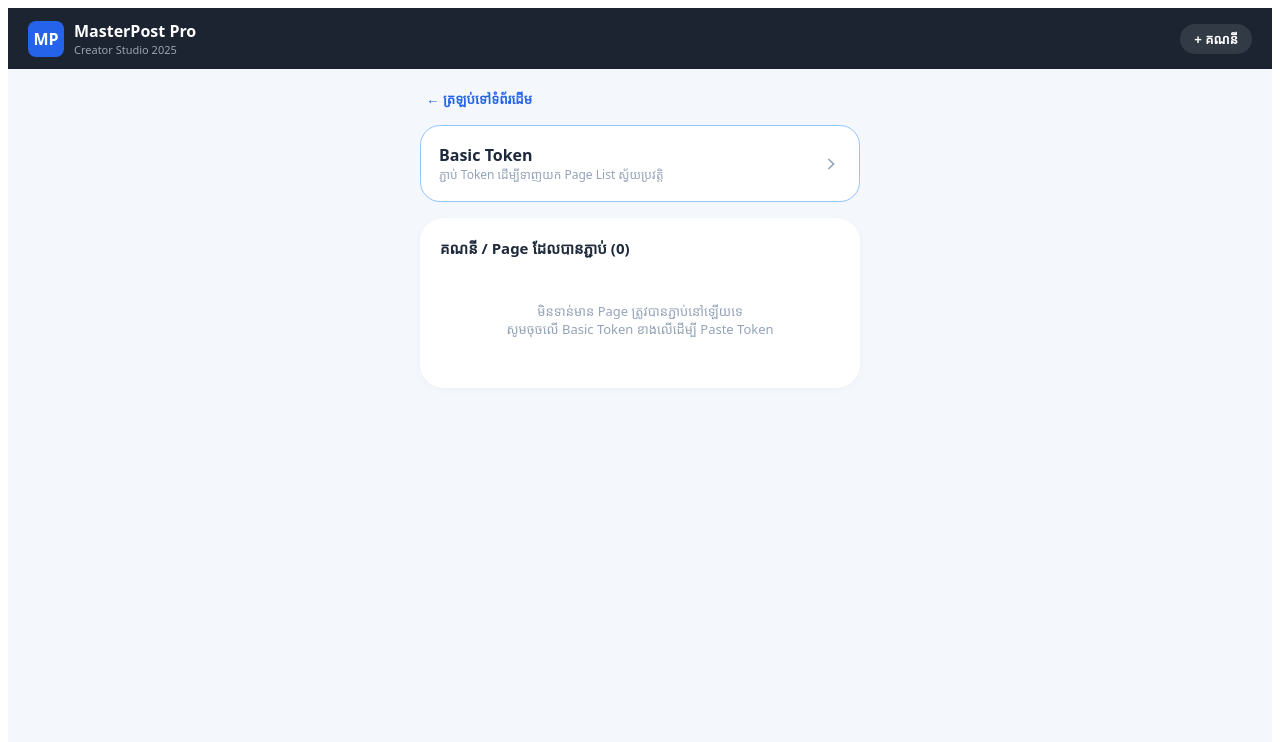
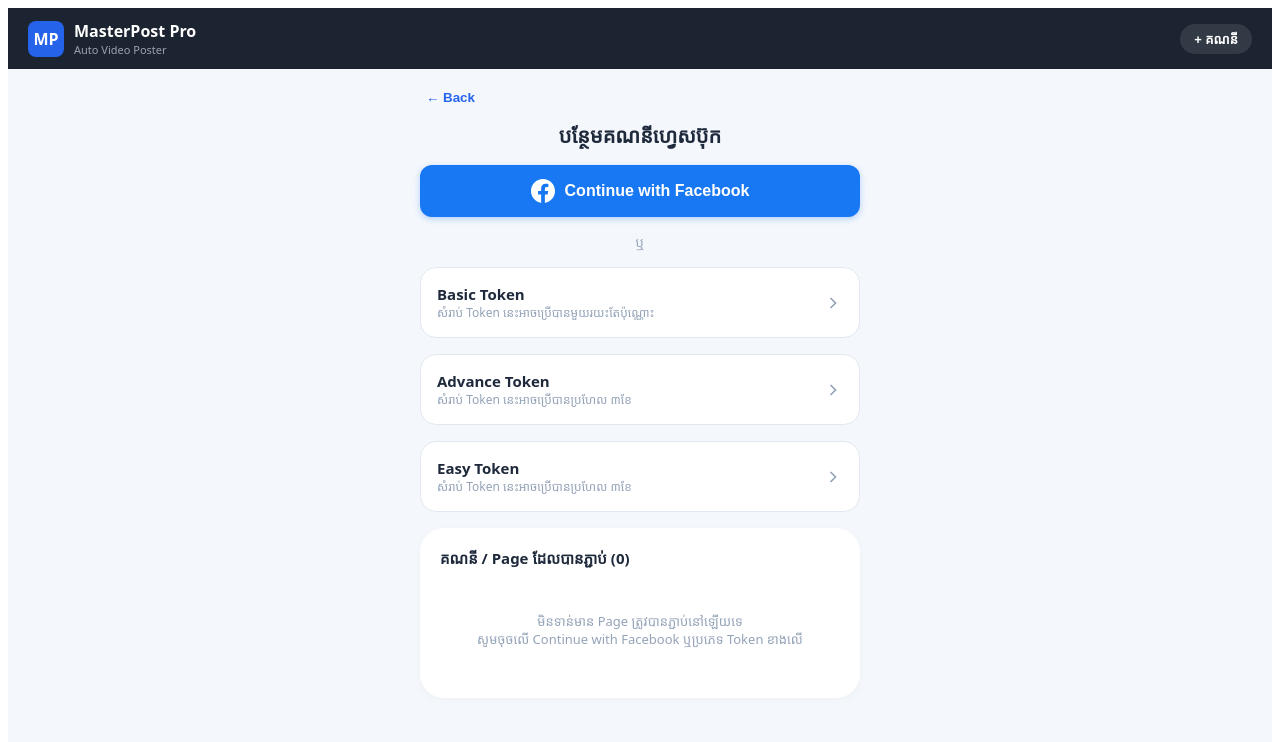
Before and after one commit to poozsvit77-source/crosspost-backend, a React (Vite) app: page / in a window 1280 px wide. Both pictures are taken after a click on the button "+ គណនី". Shown: the top 742 px of the page. Built offline with nearby package versions, Linux system fonts and the light colour scheme.

Commit message:
Update App.jsx

```diff
--- a/src/App.jsx
+++ b/src/App.jsx
@@ -1,4 +1,7 @@
-import React, { useState } from 'react';
+import React, { useState, useEffect } from 'react';
+
+// Meta App ID របស់អ្នកពី Meta Developer Dashboard
+const FB_APP_ID = "2280988049423779";
 
 export default function App() {
   const [activeTab, setActiveTab] = useState('home');
@@ -19,6 +22,61 @@
   const [loading, setLoading] = useState(false);
   const [status, setStatus] = useState('');
 
+  // Initialize Facebook SDK ពេល App ដើរដំបូង
+  useEffect(() => {
+    window.fbAsyncInit = function() {
+      if (window.FB) {
+        window.FB.init({
+          appId      : FB_APP_ID,
+          cookie     : true,
+          xfbml      : true,
+          version    : 'v18.0'
+        });
+      }
+    };
+  }, []);
+
+  // មុខងារចុច Continue with Facebook (Auto Login)
+  const handleFacebookLogin = () => {
+    if (!window.FB) {
+      alert("Facebook SDK មិនទាន់ Load រួចរាល់ឡើយ! សូមរង់ចាំមួយភ្លែត ឬ Refresh ទំព័រនេះឡើងវិញ។");
+      return;
+    }
+
+    setLoading(true);
+    setStatus('កំពុងបើកផ្ទាំង Login Facebook...');
+
+    window.FB.login((response) => {
+      if (response.authResponse) {
+        const userAccessToken = response.authResponse.accessToken;
+        setUserToken(userAccessToken);
+        setStatus('Login ជោគជ័យ! កំពុងទាញយកបញ្ជី Page...');
+
+        // ទាញយក Pages ដោយស្វ័យប្រវត្តិ
+        fetch(`https://graph.facebook.com/v18.0/me/accounts?access_token=${userAccessToken}`)
+          .then(res => res.json())
+          .then(fbData => {
+            if (fbData.data && Array.isArray(fbData.data)) {
+              setUserPages(fbData.data);
+              if (fbData.data.length > 0) setSelectedMainPage(fbData.data[0].id);
+              setStatus(`ភ្ជាប់ជោគជ័យ! រកឃើញ ${fbData.data.length} Page.`);
+            } else {
+              setStatus(`បរាជ័យ: ${fbData.error?.message || 'មិនអាចទាញយក Page បានឡើយ'}`);
+            }
+          })
+          .catch(err => setStatus(`មានបញ្ហាទាញយក Page: ${err.message}`))
+          .finally(() => setLoading(false));
+
+      } else {
+        setLoading(false);
+        setStatus('អ្នកបានបោះបង់ការ Login!');
+      }
+    }, {
+      // Scope/Permissions ដែលត្រូវកំណត់
+      scope: 'pages_show_list,pages_read_engagement,pages_manage_posts,publish_video'
+    });
+  };
+
   // ១. មុខងារទាញយក / រៀបចំ Preview វីដេអូ
   const handleDownloadPreview = () => {
     if (!videoUrl && !file) {
@@ -29,7 +87,6 @@
     setLoading(true);
     setStatus('កំពុងរៀបចំព័ត៌មានវីដេអូ...');
 
-    // ករណី Upload File ផ្ទាល់ពីកុំព្យូទ័រ/ទូរស័ព្ទ
     if (file) {
       const filePreview = URL.createObjectURL(file);
       const nameWithoutExt = file.name.replace(/\.[^/.]+$/, "");
@@ -45,7 +102,6 @@
       return;
     }
 
-    // ករណីប្រើ Link (Extract Client-side ភ្លាមៗ)
     let thumb = 'https://images.unsplash.com/photo-1611162617474-5b21e879e113?w=500&auto=format&fit=crop&q=60';
     let videoTitle = 'Video Stream Content';
 
@@ -75,7 +131,7 @@
     setStatus('រៀបចំ Preview វីដេអូរួចរាល់!');
   };
 
-  // ២. ភ្ជាប់ Token និងទាញយក Page List
+  // ២. ភ្ជាប់ Manual Token (ប្រសិនបើប្រើយន្តការ Paste Token ដៃ)
   const handleConnectToken = async () => {
     if (!tokenInput.trim()) {
       alert('សូមបញ្ចូល Token ជាមុនសិន!');
@@ -209,7 +265,7 @@
           <div style={{ backgroundColor: '#2563EB', borderRadius: '8px', width: '36px', height: '36px', display: 'flex', alignItems: 'center', justifyContent: 'center', fontWeight: 'bold' }}>MP</div>
           <div>
             <div style={{ fontWeight: 'bold', fontSize: '16px' }}>MasterPost Pro</div>
-            <div style={{ fontSize: '11px', color: '#9CA3AF' }}>Creator Studio 2025</div>
+            <div style={{ fontSize: '11px', color: '#9CA3AF' }}>Auto Video Poster</div>
           </div>
         </div>
 
@@ -240,23 +296,69 @@
         {activeTab === 'accounts' && (
           <div style={{ display: 'flex', flexDirection: 'column', gap: '16px' }}>
             <button onClick={() => setActiveTab('home')} style={{ alignSelf: 'flex-start', background: 'none', border: 'none', color: '#2563EB', cursor: 'pointer', fontWeight: 'bold' }}>
-              ← ត្រឡប់ទៅទំព័រដើម
+              ← Back
             </button>
 
-            <div onClick={() => setShowTokenInput('basic')} style={{ backgroundColor: '#FFFFFF', borderRadius: '20px', padding: '18px', display: 'flex', alignItems: 'center', justifyContent: 'space-between', border: '1.5px solid #93C5FD', cursor: 'pointer' }}>
+            <h2 style={{ textAlign: 'center', margin: '0', color: '#1E293B', fontSize: '20px', fontWeight: 'bold' }}>បន្ថែមគណនីហ្វេសប៊ុក</h2>
+
+            {/* ប៊ូតុង Continue with Facebook */}
+            <button
+              onClick={handleFacebookLogin}
+              disabled={loading}
+              style={{
+                width: '100%',
+                backgroundColor: '#1877F2',
+                color: '#FFFFFF',
+                padding: '14px',
+                borderRadius: '12px',
+                fontSize: '16px',
+                fontWeight: 'bold',
+                border: 'none',
+                cursor: loading ? 'not-allowed' : 'pointer',
+                display: 'flex',
+                alignItems: 'center',
+                justifyContent: 'center',
+                gap: '10px',
+                boxShadow: '0 2px 6px rgba(24, 119, 242, 0.3)'
+              }}
+            >
+              <svg width="24" height="24" viewBox="0 0 24 24" fill="white"><path d="M24 12.073c0-6.627-5.373-12-12-12s-12 5.373-12 12c0 5.99 4.388 10.954 10.125 11.854v-8.385H7.078v-3.47h3.047V9.43c0-3.007 1.792-4.669 4.533-4.669 1.312 0 2.686.235 2.686.235v2.953H15.83c-1.491 0-1.956.925-1.956 1.874v2.25h3.328l-.532 3.47h-2.796v8.385C19.612 23.027 24 18.062 24 12.073z"/></svg>
+              {loading ? 'កំពុងភ្ជាប់...' : 'Continue with Facebook'}
+            </button>
+
+            <div style={{ textAlign: 'center', color: '#94A3B8', fontSize: '13px' }}>ឬ</div>
+
+            {/* ល tùyជ្រើសរើស Token Cards ផ្សេងៗ */}
+            <div onClick={() => setShowTokenInput('basic')} style={{ backgroundColor: '#FFFFFF', borderRadius: '16px', padding: '16px', display: 'flex', alignItems: 'center', justifyContent: 'space-between', border: '1px solid #E2E8F0', cursor: 'pointer' }}>
               <div>
-                <div style={{ fontWeight: 'bold', fontSize: '16px', color: '#1E293B' }}>Basic Token</div>
-                <div style={{ fontSize: '12px', color: '#94A3B8' }}>ភ្ជាប់ Token ដើម្បីទាញយក Page List ស្វ័យប្រវត្តិ</div>
+                <div style={{ fontWeight: 'bold', fontSize: '15px', color: '#1E293B' }}>Basic Token</div>
+                <div style={{ fontSize: '12px', color: '#94A3B8' }}>សំរាប់ Token នេះអាចប្រើបានមួយរយះតែប៉ុណ្ណោះ</div>
+              </div>
+              <svg width="20" height="20" viewBox="0 0 24 24" fill="none" stroke="#94A3B8" strokeWidth="2"><polyline points="9 18 15 12 9 6"/></svg>
+            </div>
+
+            <div onClick={() => setShowTokenInput('advance')} style={{ backgroundColor: '#FFFFFF', borderRadius: '16px', padding: '16px', display: 'flex', alignItems: 'center', justifyContent: 'space-between', border: '1px solid #E2E8F0', cursor: 'pointer' }}>
+              <div>
+                <div style={{ fontWeight: 'bold', fontSize: '15px', color: '#1E293B' }}>Advance Token</div>
+                <div style={{ fontSize: '12px', color: '#94A3B8' }}>សំរាប់ Token នេះអាចប្រើបានប្រហែល ៣ខែ</div>
+              </div>
+              <svg width="20" height="20" viewBox="0 0 24 24" fill="none" stroke="#94A3B8" strokeWidth="2"><polyline points="9 18 15 12 9 6"/></svg>
+            </div>
+
+            <div onClick={() => setShowTokenInput('easy')} style={{ backgroundColor: '#FFFFFF', borderRadius: '16px', padding: '16px', display: 'flex', alignItems: 'center', justifyContent: 'space-between', border: '1px solid #E2E8F0', cursor: 'pointer' }}>
+              <div>
+                <div style={{ fontWeight: 'bold', fontSize: '15px', color: '#1E293B' }}>Easy Token</div>
+                <div style={{ fontSize: '12px', color: '#94A3B8' }}>សំរាប់ Token នេះអាចប្រើបានប្រហែល ៣ខែ</div>
               </div>
               <svg width="20" height="20" viewBox="0 0 24 24" fill="none" stroke="#94A3B8" strokeWidth="2"><polyline points="9 18 15 12 9 6"/></svg>
             </div>
 
             {showTokenInput && (
               <div style={{ backgroundColor: '#FFFFFF', padding: '16px', borderRadius: '16px', border: '1.5px solid #2563EB' }}>
-                <div style={{ fontSize: '13px', fontWeight: 'bold', marginBottom: '8px' }}>Paste Facebook Access Token:</div>
+                <div style={{ fontSize: '13px', fontWeight: 'bold', marginBottom: '8px' }}>Paste Access Token:</div>
                 <input
                   type="text"
-                  placeholder="Paste Token (EAA...)"
+                  placeholder="Paste Access Token ទីនេះ..."
                   value={tokenInput}
                   onChange={(e) => setTokenInput(e.target.value)}
                   style={{ width: '100%', padding: '10px', borderRadius: '8px', border: '1px solid #CBD5E1', boxSizing: 'border-box', marginBottom: '10px' }}
@@ -277,7 +379,7 @@
 
               {userPages.length === 0 ? (
                 <div style={{ padding: '30px 0', textAlign: 'center', color: '#94A3B8', fontSize: '13px' }}>
-                  មិនទាន់មាន Page ត្រូវបានភ្ជាប់នៅឡើយទេ<br/>សូមចុចលើ Basic Token ខាងលើដើម្បី Paste Token
+                  មិនទាន់មាន Page ត្រូវបានភ្ជាប់នៅឡើយទេ<br/>សូមចុចលើ Continue with Facebook ឬប្រភេទ Token ខាងលើ
                 </div>
               ) : (
                 <div style={{ display: 'flex', flexDirection: 'column', gap: '10px' }}>
```
